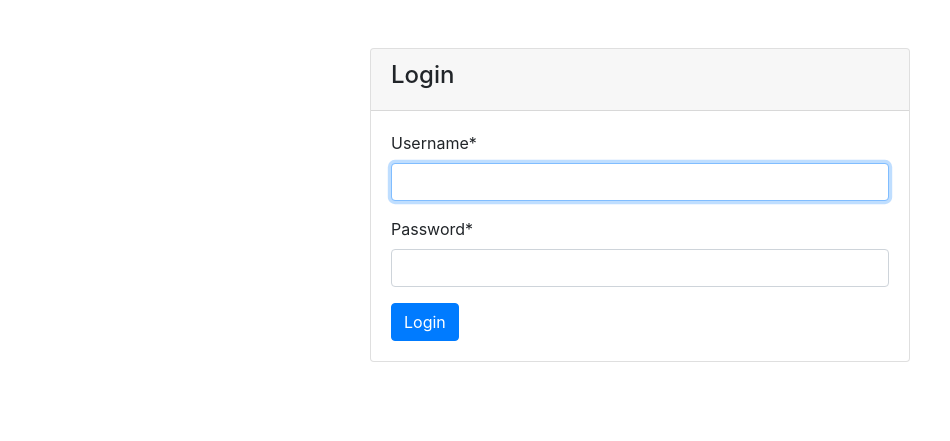
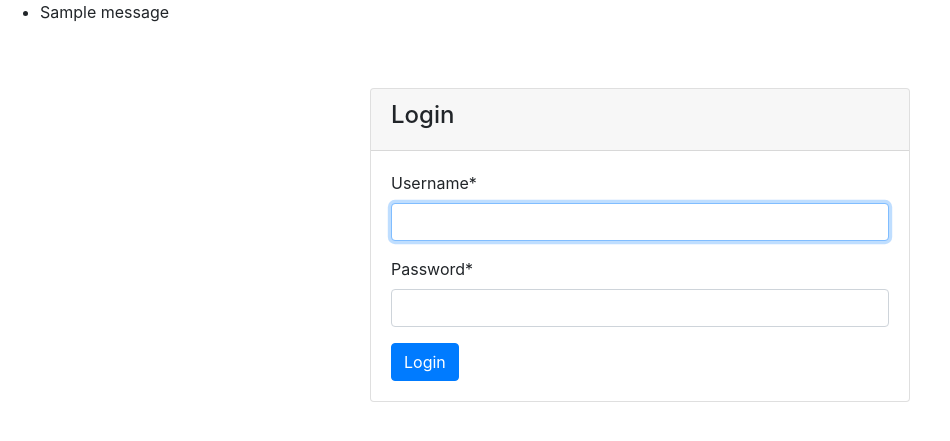
Before and after one commit to steffyjk/pintrverse, a Django app: page /users/login/ in a window 1280 px wide. Shown: the part 56-497 px from the top of the page, without its empty margins (0-950 px from the left). Run offline with Django 4.2, Linux system fonts and the light colour scheme; tables that the repository leaves empty hold one stand-in row (values such as "Sample post"); one stand-in notice (Sample message) is shown; some libraries are stand-ins or nearby versions.

Commit message:
updated base template for loggged in user view & anonymous user view

```diff
--- a/templates/base.html
+++ b/templates/base.html
@@ -47,6 +47,16 @@
         </ul>
     </div>
 </nav>
+<div>
+    {% if messages %}
+        <ul class="messages">
+            {% for message in messages %}
+                <li{% if message.tags %} class="{{ message.tags }}"{% endif %}>{{ message }}</li>
+            {% endfor %}
+        </ul>
+    {% endif %}
+</div>
+
 {% block content %}
 {% endblock %}
 <script src="https://code.jquery.com/jquery-3.3.1.slim.min.js" integrity="sha384-q8i/X+965DzO0rT7abK41JStQIAqVgRVzpbzo5smXKp4YfRvH+8abtTE1Pi6jizo" crossorigin="anonymous"></script>
```
